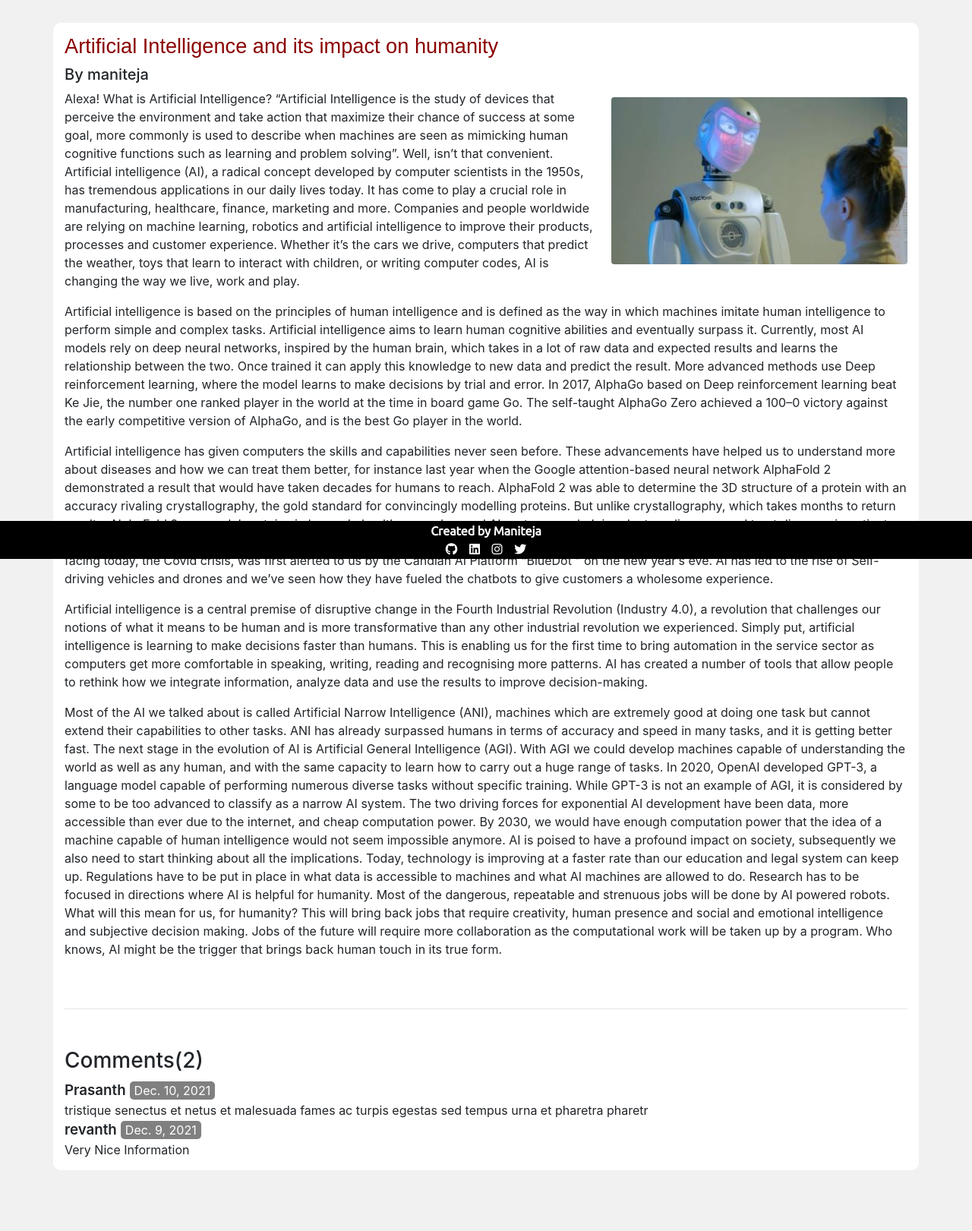
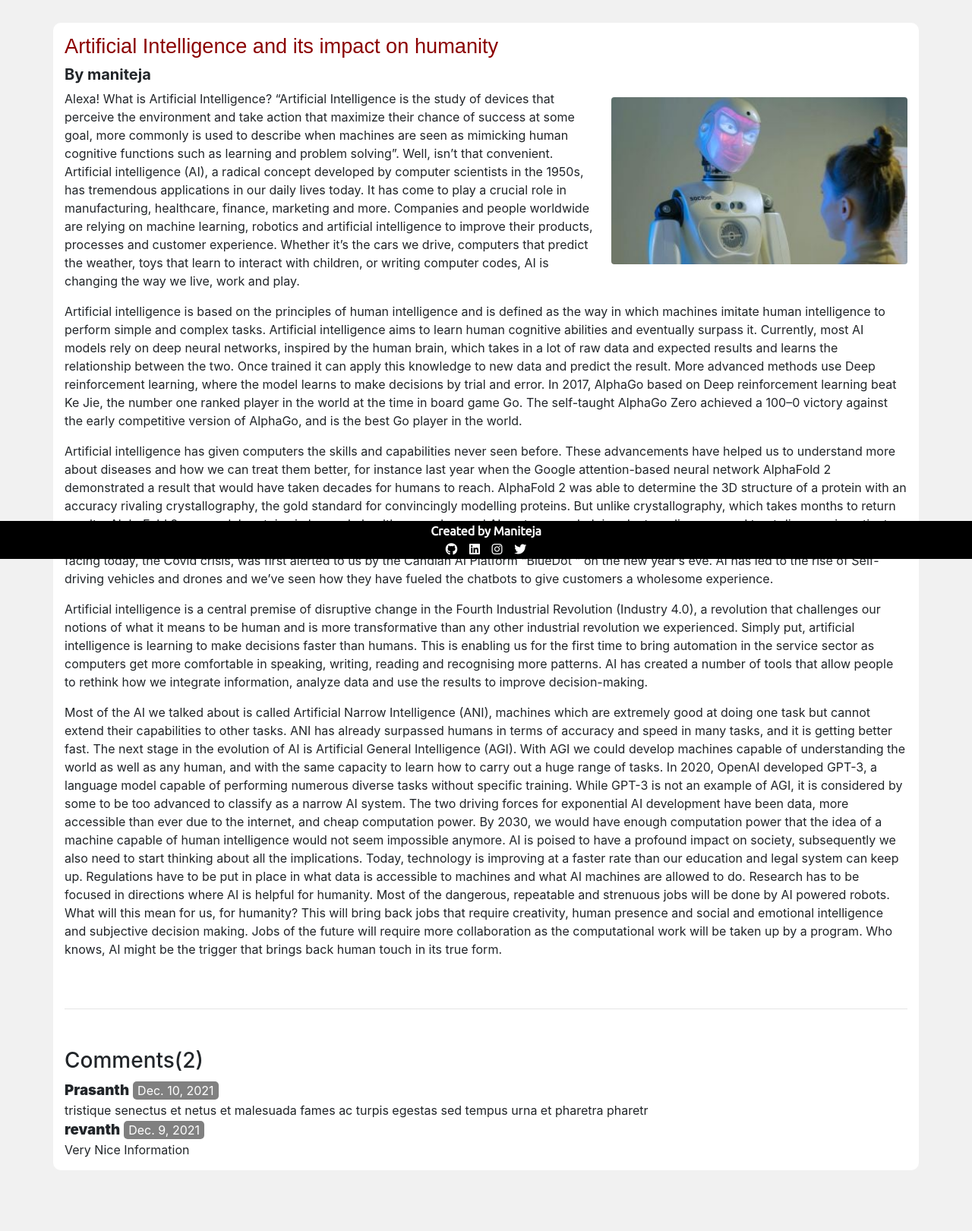
Before and after one commit to katammaniteja/Blogger, a Django app: a page that uses blog_app/templates/blog_details.html in a window 1280 px wide. Shown: the part 64-1685 px from the top of the page at 76% size. Run offline with Django 3.2, Linux system fonts and the light colour scheme; data comes from the database, SQL or seed files in the repository; some libraries are stand-ins or nearby versions.

Commit message:
Add files via upload

```diff
--- a/blog_app/templates/blog_details.html
+++ b/blog_app/templates/blog_details.html
@@ -7,7 +7,7 @@
 <div class="row">
     <div class="col col-12">
         <h3 class="title">{{blog.blog_title}}</h3>
-        <h5>By {{blog.author}}</h5>
+        <h5><strong>By {{blog.author}}</strong> </h5>
 
     </div>
     <div class="col col-12">
@@ -42,7 +42,7 @@
         {% if blog.blog_comment.all %}
         {% for comment in blog.blog_comment.all %}
         <div>
-            <span class="cmt_user">{{comment.user}}</span><span class="cmt_date">{{comment.comment_date}}</span>
+            <span class="cmt_user"><strong>{{comment.user}}</strong></span><span class="cmt_date">{{comment.comment_date}}</span>
             <br>
             {{comment.comment}}
         </div>
```
